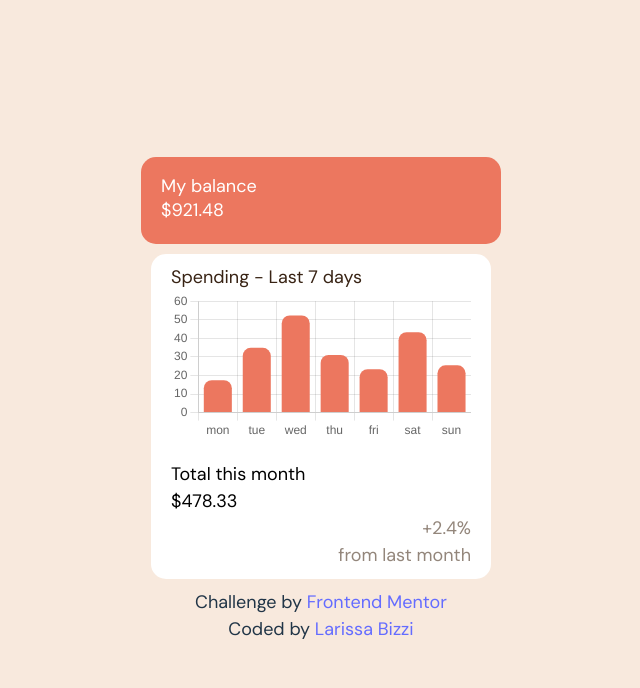
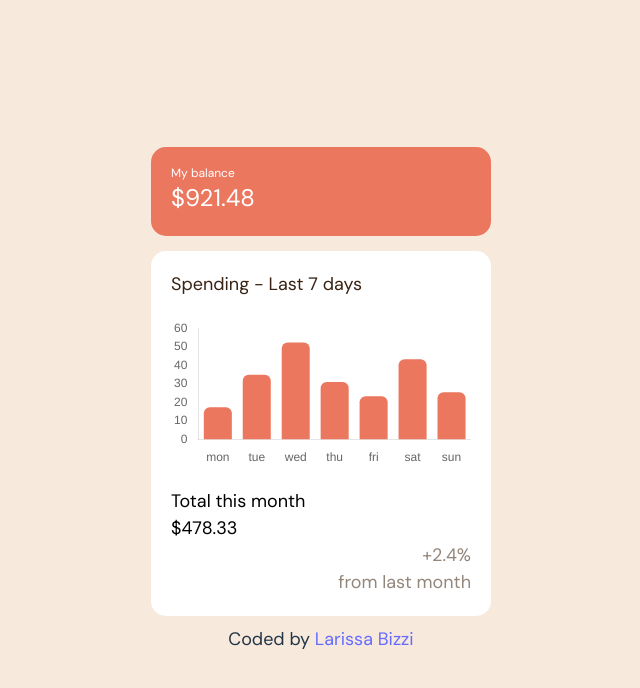
Before and after one commit to LarissaBizzi/expenses-chart, a React (Vite) app: page / in a window 1280 px wide. Shown: the top 688 px of the page, without its empty margins (319-959 px from the left). Built offline with nearby package versions, Linux system fonts and the light colour scheme.

Commit message:
CSS updates

```diff
--- a/src/App.css
+++ b/src/App.css
@@ -1,10 +1,10 @@
-@import url('https://fonts.googleapis.com/css2?family=DM+Sans:opsz@9..40&family=Inter&display=swap');
+@import url('https://fonts.googleapis.com/css2?family=DM+Sans:opsz@9..40&family=Inter:wght@400;700&display=swap');
 @tailwind base;
 @tailwind components;
 @tailwind utilities;
 
 #root {
-  font-family: "DM Sans", Arial, sans-serif;
+  font-family: 'DM Sans', 'Inter', sans-serif;
   max-width: 1280px;
   margin: 0 auto;
   padding: 2rem;
@@ -23,7 +23,7 @@
 }
 
 .header h1 {
-  font-size: 18px;
+  font-size: 12px;
   font-weight: 400;
   color: white;
   text-align: left;
@@ -32,7 +32,7 @@
 }
 
 .header p {
-  font-size: 18px large;
+  font-size: 24px;
   font-weight: 700;
   color: white;
   text-align: left;
@@ -44,17 +44,18 @@
   display: block;
   background-color: white;
   border-radius: 15px;
-  padding: 10px 20px 10px 20px;
+  padding: 20px;
+  margin-top: 15px;
   margin-bottom: 10px;
 }
 
 .table h2 {
-  font-size: 18px small;
+  font-size: 18px;
   font-weight: 700;
   color: hsl(25, 47%, 15%);
   text-align: left;
   padding: 0;
-  margin: 0;
+  margin: 0 0 20px 0;
 }
 
 .table h3 {
@@ -93,6 +94,12 @@
     margin: 0;
   }
 
+.attribution {
+    border: 0;
+    padding: 0;
+    margin: 0;
+}
+
 @media (max-width: 768px) {
   .container {
     padding: 1rem;
--- a/src/components/Chart.jsx
+++ b/src/components/Chart.jsx
@@ -12,15 +12,31 @@ export function Chart() {
                 backgroundColor: 'hsl(10, 79%, 65%)',
                 hoverBackgroundColor: 'hsl(186, 34%, 60%)',
                 data: [17.45, 34.91, 52.36, 31.07, 23.39, 43.28, 25.48],
-                borderRadius: 8,
+                borderRadius: 6,
             },
         ],
-    }
+    };
+
+    const options = {
+        scales: {
+            x: {
+                grid: {
+                    display: false,
+                },
+            },
+            y: {
+                grid: {
+                    display: false,
+                },
+            },
+        },
+    };
+
     return (
         <>
             <div className="table">
                 <h2>Spending - Last 7 days</h2>
-                <Bar data={state} />
+                <Bar data={state} options={options} />
                 <h3>Total this month</h3>
                 <h4>$478.33</h4>
                 <p>+2.4%</p>
--- a/src/components/Footer.jsx
+++ b/src/components/Footer.jsx
@@ -2,8 +2,9 @@ export function Footer() {
     return (
         <>
             <div className="attribution">
-                <p>Challenge by <a href="https://www.frontendmentor.io?ref=challenge" target="_blank" rel="noreferrer">Frontend Mentor</a></p>
-                Coded by <a href="#">Larissa Bizzi</a>
+                <p>
+                    Coded by <a href="#">Larissa Bizzi</a>
+                </p>
             </div>
         </>
     )
--- a/src/components/Header.jsx
+++ b/src/components/Header.jsx
@@ -3,7 +3,7 @@ export function Header() {
         <>
             <header className="header">
                 <h1>My balance</h1>
-                <p>$921.48</p>
+                <p style={{ fontSize: '24px' }}>$921.48</p>
             </header>
         </>
     )
--- a/src/index.css
+++ b/src/index.css
@@ -1,10 +1,10 @@
-@import url('https://fonts.googleapis.com/css2?family=DM+Sans:opsz@9..40&family=Inter&display=swap');
+@import url('https://fonts.googleapis.com/css2?family=DM+Sans:opsz@9..40&family=Inter:wght@400;700&display=swap');
 @tailwind base;
 @tailwind components;
 @tailwind utilities;
 
 :root {
-  font-family: "DM Sans", Arial, sans-serif;
+  font-family: 'DM Sans', 'Inter', sans-serif;
   line-height: 1.5;
   font-weight: 400;
 
@@ -65,11 +65,6 @@ button:focus-visible {
   padding: 2em;
 }
 
-.table {
-    margin: 10px;
-    border-color: brown;
-}
-
 @media (prefers-color-scheme: light) {
   :root {
     color: #213547;
```
